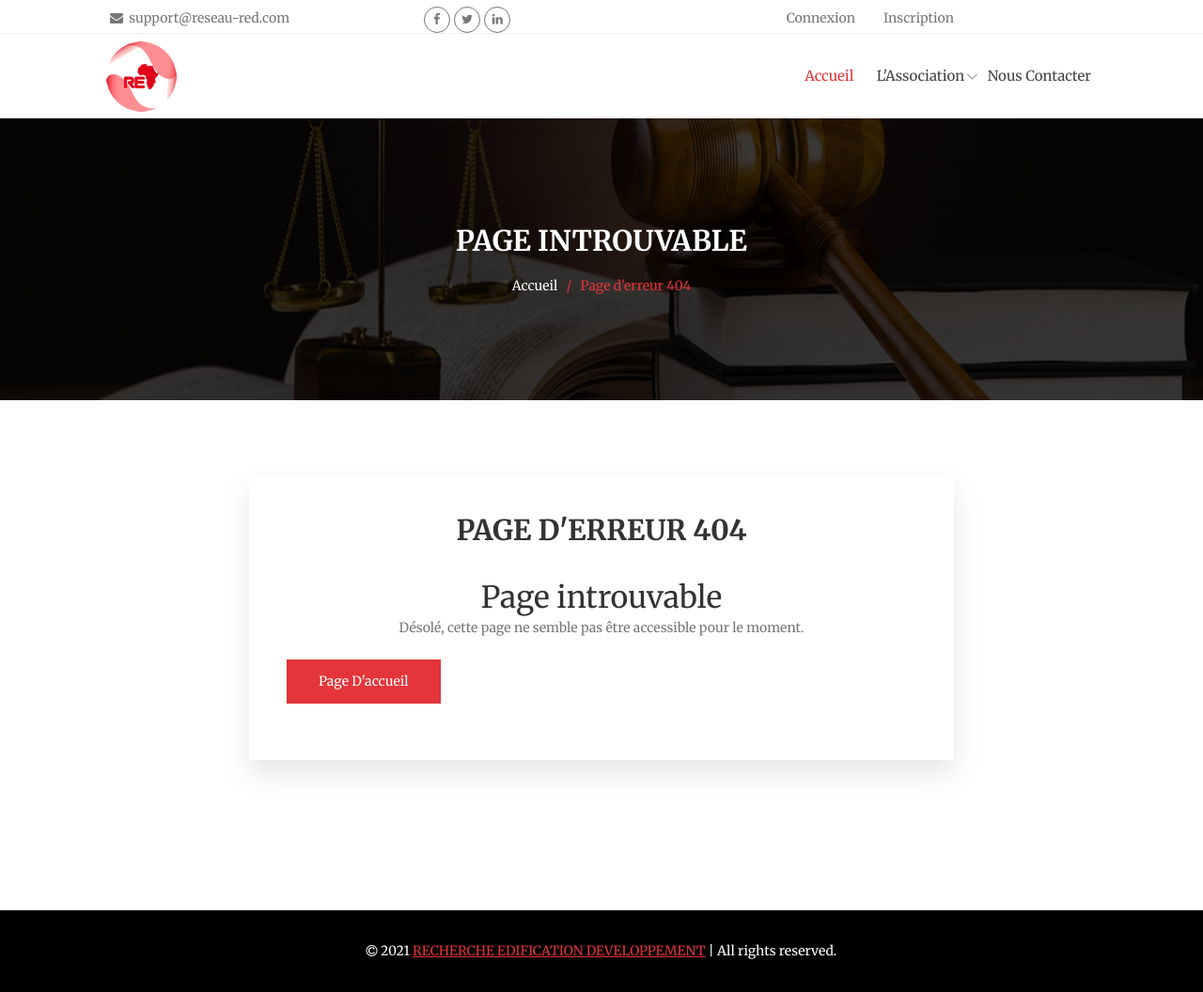
After one commit to angemartial/sfy5_RED, a Symfony app: template templates/bundles/TwigBundle/Exception/error.html.twig in a window 1280 px wide. The commit adds this page. Shown: the whole page at 94% size. Run offline with Twig, Linux system fonts and the light colour scheme; the template is opened without the code that fills it, so the values that code supplies are empty; some libraries are stand-ins or nearby versions.

Commit message:
MAJ template

```diff
--- a/src/Entity/User.php
+++ b/src/Entity/User.php
@@ -73,7 +73,7 @@ class User implements UserInterface
     private $slug;
 
     /**
-     * @ORM\OneToMany(targetEntity=Article::class, mappedBy="user")
+     * @ORM\OneToMany(targetEntity=Article::class, mappedBy="user",  cascade={"persist", "remove"})
      */
     private $articles;
 
--- /dev/null
+++ b/templates/bundles/TwigBundle/Exception/error.html.twig
@@ -0,0 +1,43 @@
+{% extends 'base.html.twig' %}
+
+{% block title %}Page 404 - RED{% endblock %}
+
+{% block content %}
+    <div class="page-title">
+        <div class="d-table">
+            <div class="d-table-cell">
+                <div class="container">
+                    <div class="row">
+                        <div class="col-lg-12 col-md-12">
+                            <h3>Page introuvable</h3>
+                            <ul>
+                                <li><a href="{{ path ('homepage') }}">Accueil</a></li>
+                                <li>/</li>
+                                <li>Page d'erreur 404</li>
+                            </ul>
+                        </div>
+                    </div>
+                </div>
+            </div>
+        </div>
+    </div>
+    <!-- End Page Title Area -->
+
+    <!-- Start Signup Area -->
+    <section class="signup-area ptb-80">
+        <div class="container">
+            <div class="row">
+                <div class="col-lg-12 col-md-12">
+                    <div class="signup-content ">
+                        <h3 class="text-center">Page d'erreur 404 </h3>
+                        <h2 class="text-center">Page introuvable</h2>
+                        <p class="text-center">Désolé, cette page ne semble pas être accessible pour le moment.</p>
+                        <button class="btn btn-lg btn-primary text-center" type="submit">
+                            Page d'accueil
+                        </button>
+                    </div>
+                </div>
+            </div>
+        </div>
+    </section>
+{% endblock %}
--- a/templates/partials/_blogWidget.html.twig
+++ b/templates/partials/_blogWidget.html.twig
@@ -18,7 +18,7 @@
                                     </div>
                                     {% for subCategory in category.subCategories %}
                                         <div class="form-check">
-                                            &nbsp; <input type="checkbox" id="categories_1" name="categories[]" class="form-check-input" value="1">
+                                            &nbsp;<input type="checkbox" id="categories_1" name="categories[]" class="form-check-input" value="1">
                                             <label class="form-check-label" for="categories_1">{{ subCategory.name }}</label>
                                         </div>
                                     {% endfor %}
@@ -42,9 +42,6 @@
                 {#<li><a href="#"><i class="fa fa-angle-double-right"></i> Investigations (05)</a></li>#}
             {#</ul>#}
         {#</div>#}
-
-
-
 
         {#<div class="side-bar-box tags-box">#}
             {#<h3 class="title">Tags</h3>#}
--- a/templates/partials/_footer.html.twig
+++ b/templates/partials/_footer.html.twig
@@ -88,7 +88,7 @@
         <div class="container">
             <div class="row">
                 <div class="col-lg-12 col-md-12">
-                    <p><i class="fa fa-copyright"></i> 2020 <a href="{{ path ('homepage')}}">RED.</a> All rights reserved.</p>
+                    <p><i class="fa fa-copyright"></i> 2021 <a href="{{ path ('homepage')}}">RECHERCHE EDIFICATION DEVELOPPEMENT</a> | All rights reserved.</p>
                 </div>
 
             </div>
--- a/templates/partials/_header.html.twig
+++ b/templates/partials/_header.html.twig
@@ -3,14 +3,14 @@
     <div class="container">
         <div class="row">
             <div class="col-lg-3 col-md-6 col-sm-6">
-                <p><a href="#"><i class="fa fa-envelope"></i> info@red.com</a></p>
+                <p><a href="mailto:support@reseau-red.com"><i class="fa fa-envelope"></i> support@reseau-red.com</a></p>
             </div>
 
             <div class="col-lg-3 col-md-6 col-sm-6">
                 <ul>
-                    <li><a href="#" title="Facebook"><i class="fa fa-facebook"></i></a></li>
-                    <li><a href="#" title="Twitter"><i class="fa fa-twitter"></i></a></li>
-                    <li><a href="#" title="Linkedin"><i class="fa fa-linkedin"></i></a></li>
+                    <li><a href="https://www.facebook.com/" title="Facebook" target="_blank"><i class="fa fa-facebook"></i></a></li>
+                    <li><a href="https://www.twitter.com/" title="Twitter" target="_blank"><i class="fa fa-twitter"></i></a></li>
+                    <li><a href="https://www.linkedin.com/" title="Linkedin" target="_blank"><i class="fa fa-linkedin"></i></a></li>
                     {#<li><a href="#" title="Google Plus"><i class="fa fa-google-plus"></i></a></li>#}
                 </ul>
             </div>
@@ -44,7 +44,7 @@
             <nav class="classy-navbar justify-content-between" id="eduNav">
 
                 <!-- Logo -->
-                <a class="nav-brand" href="#"><img src="/assets/img/logo_red.png" alt="logo"></a>
+                <a class="nav-brand" href="{{ path ('homepage') }}"><img src="/assets/img/logo_red.png" alt="logo"></a>
 
                 <!-- Navbar Toggler -->
                 <div class="classy-navbar-toggler">
```
Also changed, not shown: templates/account/account.html.twig (+8 -1 lines), templates/home/home.html.twig (+61 -61 lines), 1 other file.
